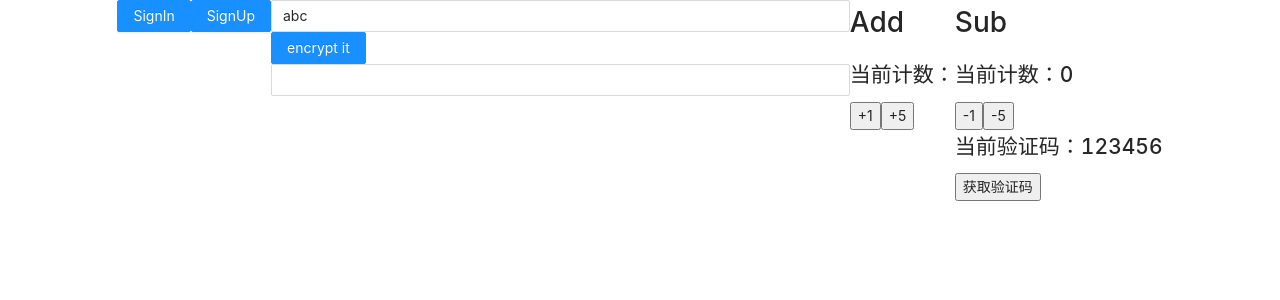
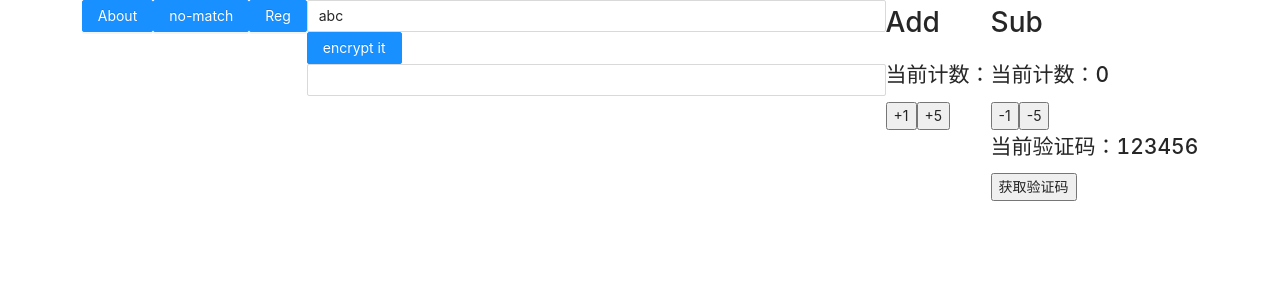
Before and after one commit to ShibaPipi/relearn-react-ts, a React (Create React App) app: page / in a window 1280 px wide. Shown: the top 300 px of the page. Built offline with nearby package versions, Linux system fonts and the light colour scheme.

Commit message:
测试预渲染

```diff
--- a/src/App.tsx
+++ b/src/App.tsx
@@ -1,4 +1,5 @@
 import React, { FC } from 'react'
+import Helmet from 'react-helmet'
 import { ConfigProvider } from 'antd'
 
 import zhCN from 'antd/lib/locale/zh_CN'
@@ -8,6 +9,7 @@ import routes from './router'
 
 const App: FC = () => (
   <ConfigProvider locale={zhCN}>
+    <Helmet title="APP" />
     {renderRoutes(routes)}
   </ConfigProvider>
 )
--- a/src/index.tsx
+++ b/src/index.tsx
@@ -1,5 +1,5 @@
 import React from 'react'
-import ReactDOM from 'react-dom'
+import { hydrate, render } from "react-dom"
 import { Provider } from 'react-redux'
 
 import { BrowserRouter } from 'react-router-dom'
@@ -9,11 +9,18 @@ import 'antd/dist/antd.css'
 import App from './App'
 import store from './store'
 
-ReactDOM.render(
+const rootElement = document.getElementById("root")
+const element =
   <Provider store={store}>
     <BrowserRouter>
       <App />
     </BrowserRouter>
-  </Provider>,
-  document.getElementById('root')
-)
+  </Provider>
+
+if (rootElement instanceof HTMLElement) {
+  if (rootElement.hasChildNodes()) {
+    hydrate(element, rootElement)
+  } else {
+    render(element, rootElement)
+  }
+}
--- /dev/null
+++ b/src/pages/about/index.tsx
@@ -0,0 +1,13 @@
+import React, { FC } from 'react'
+import Helmet from 'react-helmet'
+
+const About: FC = () => {
+  return (
+    <div>
+      <Helmet title="About" />
+      About
+    </div>
+  )
+}
+
+export default About
--- a/src/pages/home/index.tsx
+++ b/src/pages/home/index.tsx
@@ -6,6 +6,7 @@ import { JSEncrypt } from 'jsencrypt'
 import AddCount from '../../components/home/AddCount'
 import Sub from '../../components/home/Sub'
 import rsaPublicKey from '../../common/contants/rsaPublicKey'
+import Helmet from 'react-helmet'
 
 const Home: FC = () => {
   const [encryptedString, setEncryptedString] = useState<string>('')
@@ -26,11 +27,15 @@ const Home: FC = () => {
 
   return (
     <Row justify="center">
-      <Link to="/login">
-        <Button type="primary">SignIn</Button>
+      <Helmet title="Home" />
+      <Link to="/about">
+        <Button type="primary">About</Button>
+      </Link>
+      <Link to="/asasas">
+        <Button type="primary">no-match</Button>
       </Link>
       <Link to="/register">
-        <Button type="primary">SignUp</Button>
+        <Button type="primary">Reg</Button>
       </Link>
       <div>
         <Input value={'abc'} />
--- /dev/null
+++ b/src/pages/no-match/index.tsx
@@ -0,0 +1,13 @@
+import React, { FC } from 'react'
+import Helmet from 'react-helmet'
+
+const NoMatch: FC = () => {
+  return (
+    <div>
+      <Helmet title="404" />
+      404
+    </div>
+  )
+}
+
+export default NoMatch
--- a/src/pages/register/index.tsx
+++ b/src/pages/register/index.tsx
@@ -9,12 +9,14 @@ import {
   Space
 } from 'antd'
 import RegForm from '../../components/register/RegForm'
+import Helmet from 'react-helmet'
 
 const { Header, Content } = Layout
 
 const Register: FC = () => {
   return (
     <Layout>
+      <Helmet title="Reg" />
       <Header className="login-header">
         <Image
           className="logo"
```
Also changed, not shown: package.json (+7 -1 lines), src/router/index.ts (+6 -2 lines), 1 other file (tests, documents, lock files or other folders).
